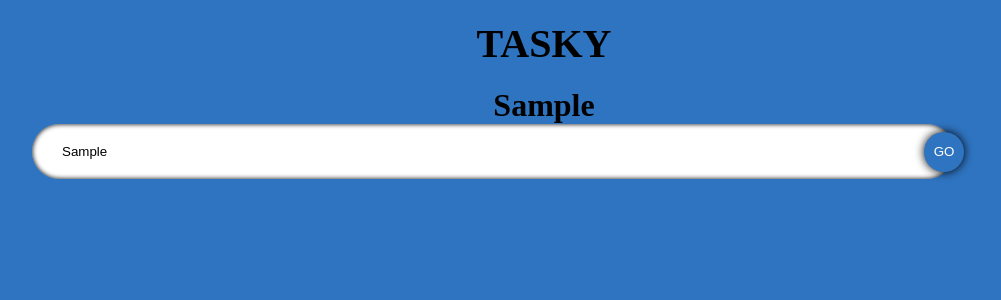
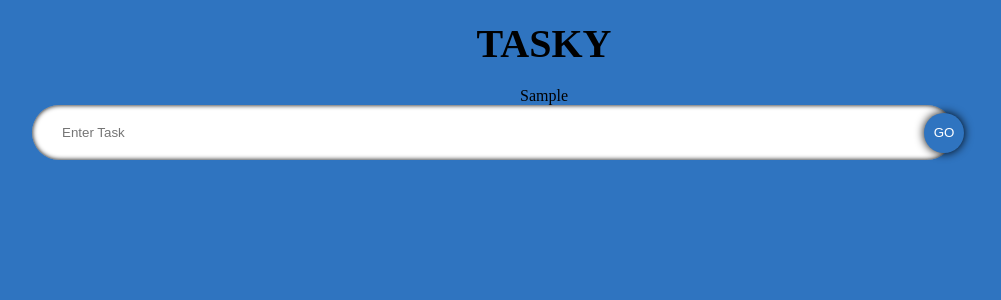
Before and after one commit to Braionic/typescript-t, a React (Create React App) app: page / in a window 1280 px wide. Both pictures are taken after typing "Sample" into the empty fields and a click on the button "GO". Shown: the top 300 px of the page, without its empty margins (96-1097 px from the left). Built offline with nearby package versions, Linux system fonts and the light colour scheme; a web font is replaced by a local one.

Commit message:
input field now has stable behaviour

```diff
--- a/src/App.tsx
+++ b/src/App.tsx
@@ -1,9 +1,49 @@
-import { type } from 'os';
-import React, { useState } from 'react';
-import "./style.css"
-import Inputfield from './components/Inputfield';
+import { type } from "os";
+import React, { useState } from "react";
+import "./style.css";
+import Inputfield from "./components/Inputfield";
+import { todo } from "./components/models";
 const App: React.FC = () => {
-  const [formData, setformData] = useState<string>(()=> "");
+  const [formData, setformData] = useState<string>(() => "");
+  const [todos, setTodos] = useState<todo[]>([]);
+
+  function handleclick(event: React.FormEvent<HTMLFormElement>) {
+    event.preventDefault();
+    if (todos) {
+      setTodos((oldval) => [
+        ...oldval,
+        { id: Date.now(), todo: formData, isCompleted: false },
+      ]);
+    } else {
+      setTodos([{ id: Date.now(), todo: formData, isCompleted: false }]);
+    }
+    setformData('')
+    console.log("button was clicked");
+  }
+  const myTodos = todos.map((todo) => {
+    return (
+      <div key={todo.id}>
+        <p>{todo.todo}</p>
+      </div>
+    );
+  });
+  return (
+    <div className="App">
+      <h1 className="heading">Tasky</h1>
+      <h1>{formData}</h1>
+      {myTodos}
+      <Inputfield
+        todo={formData}
+        setTodo={setformData}
+        handleclick={handleclick}
+      />
+    </div>
+  );
+};
+
+export default App;
+
+/*
   type namee = string;
   type userage = number;
 
@@ -61,13 +101,4 @@ const App: React.FC = () => {
   let name: namee = "man";
   name = "woman";
   console.log(name)
-  return (
-    <div className="App">
-      <h1 className='heading'>Tasky</h1>
-      <h1>{formData}</h1>
-      <Inputfield todo={formData} setTodo={setformData} />
-    </div>
-  );
-}
-
-export default App;
+  */
--- a/src/components/Inputfield.tsx
+++ b/src/components/Inputfield.tsx
@@ -1,24 +1,24 @@
-import React from 'react'
-
-
+import React, { useRef } from 'react'
 interface Props {
     todo: string,
-    setTodo:  React.Dispatch<React.SetStateAction<string>>
+    setTodo:  React.Dispatch<React.SetStateAction<string>>,
+    handleclick: (e: React.FormEvent<HTMLFormElement>)=>void
 }
-const Inputfield: React.FC<Props> = ({todo, setTodo}) => {
-    function handleclick(event: React.MouseEvent<HTMLButtonElement, MouseEvent>){
-        event.preventDefault()
-
-    }
+const Inputfield: React.FC<Props> = ({todo, setTodo, handleclick}) => {
+    const inputref = useRef<HTMLInputElement>(null);
     function handlechange(event: React.ChangeEvent<HTMLInputElement>){
         event.preventDefault();
         setTodo(()=> event.target.value)
+
     }
   return (
     <div className='input_field'>
-        <form className='input_form'>
-            <input type='text' name='tast' placeholder='Enter Task' value={todo} className='field' onChange={(event)=> handlechange(event)} />
-            <button type='submit' name='submit' className='submit' onClick={(event)=>handleclick(event)}>GO</button>
+        <form className='input_form' onSubmit={(e)=> {
+            handleclick(e)
+            inputref.current?.blur()
+            }}  >
+            <input type='text' ref={inputref} name='tast' placeholder='Enter Task' value={todo} className='field' onChange={(event)=> handlechange(event)} required/>
+            <button type='submit' name='submit' className='submit'>GO</button>
         </form>
     </div>
   )
--- /dev/null
+++ b/src/components/models.ts
@@ -0,0 +1,5 @@
+export interface todo {
+    id: number,
+    todo: string,
+    isCompleted: boolean
+}
```
